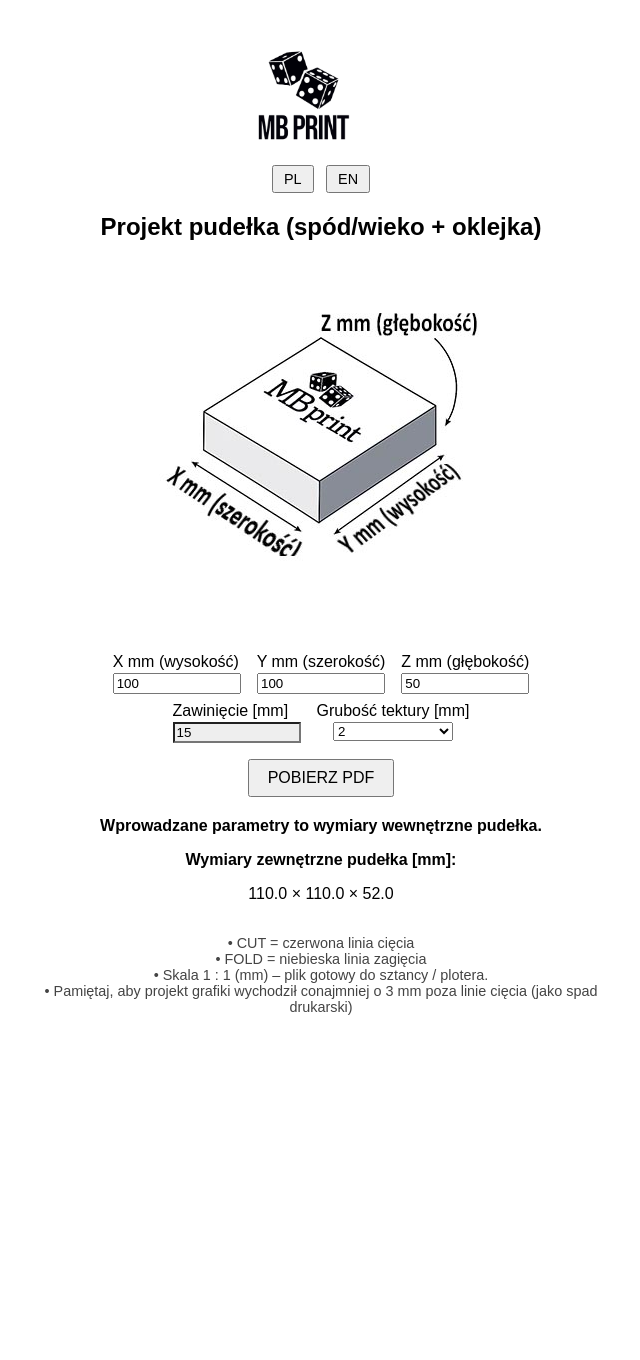
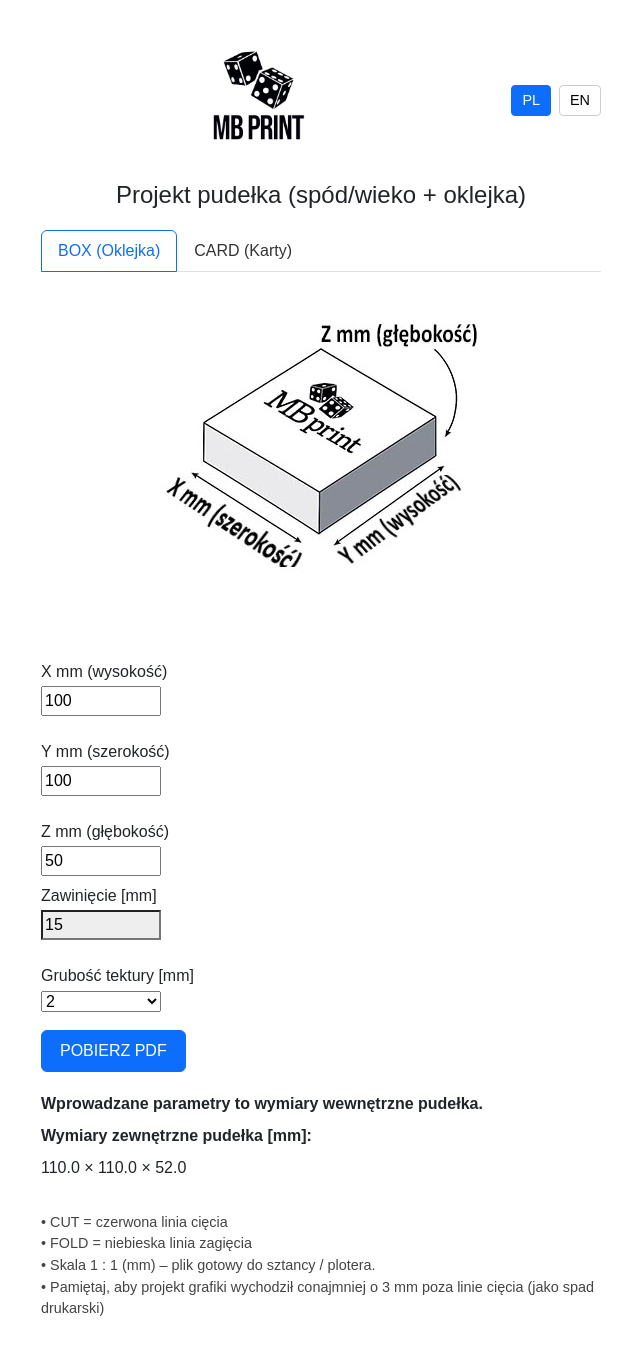
Before and after one commit to Cooval/test2, a Flask app: page / in a window 1280 px wide. Shown: the whole page, without its empty margins (319-959 px from the left). Before the commit the page ends 1015 px from the top, so only its background shows below. Run offline with Flask 3, Linux system fonts and the light colour scheme.

Commit message:
Add distinct tools for box and card generation with language switching
Implement a tabbed interface for Box and Card generators, add a global language switcher, and create a new backend route for card generation.

Replit-Commit-Author: Agent
Replit-Commit-Session-Id: ea9eac65-d77b-4b71-a649-18a6bc8e40fc
Replit-Commit-Checkpoint-Type: full_checkpoint
Replit-Commit-Event-Id: f676c67f-a653-4573-9c2b-86e90a903e24
Replit-Commit-Screenshot-Url: https://storage.googleapis.com/screenshot-production-us-central1/75097767-9d72-414e-9a4f-e985c46ed3aa/ea9eac65-d77b-4b71-a649-18a6bc8e40fc/dT6OWdz
Replit-Helium-Checkpoint-Created: true

```diff
--- a/app.py
+++ b/app.py
@@ -45,6 +45,10 @@ def index():
 
     return render_template("index.html")
 
+@app.route("/generate-card", methods=["POST"])
+def generate_card():
+    return "Card Generator Logic Placeholder"
+
 # if __name__ == "__main__":
 #    def open_browser():
 #        time.sleep(1)
--- a/templates/index.html
+++ b/templates/index.html
@@ -2,51 +2,163 @@
 <html lang="pl">
 <head>
     <meta charset="utf-8" />
+    <meta name="viewport" content="width=device-width, initial-scale=1">
     <title>Generator siatki pudełka</title>
+    <link href="https://cdn.jsdelivr.net/npm/bootstrap@5.3.0/dist/css/bootstrap.min.css" rel="stylesheet">
     <style>
-        body{font-family:sans-serif; max-width:580px; margin:40px auto; text-align:center;}
-        label{display:block;margin:8px 0 2px;text-align:left}
-        input[type=number], select{width:120px}
-        input[readonly]{background:#eee}
-        .row{display:flex;gap:16px;flex-wrap:wrap;justify-content:center}
-        button{margin-top:16px;padding:8px 18px;font-size:1rem}
-        .lang-switch{margin-bottom:20px;}
-        .lang-switch button{margin:0 4px;padding:4px 10px;font-size:0.9rem}
-        .box-diagram{position:relative;display:inline-block;margin:20px 0;}
-        .logo{width:150px;margin-bottom:20px;}
+        body {
+            font-family: sans-serif;
+            max-width: 600px;
+            margin: 20px auto;
+            padding: 20px;
+        }
+        .logo {
+            width: 150px;
+            margin-bottom: 20px;
+            display: block;
+            margin-left: auto;
+            margin-right: auto;
+        }
+        .top-bar {
+            display: flex;
+            justify-content: space-between;
+            align-items: center;
+            margin-bottom: 20px;
+        }
+        .lang-switch {
+            display: flex;
+            gap: 8px;
+        }
+        .lang-switch button {
+            padding: 4px 10px;
+            font-size: 0.9rem;
+            border: 1px solid #ccc;
+            background: white;
+            cursor: pointer;
+            border-radius: 4px;
+        }
+        .lang-switch button.active {
+            background: #0d6efd;
+            color: white;
+            border-color: #0d6efd;
+        }
+        .title-section {
+            text-align: center;
+            margin-bottom: 20px;
+        }
+        .title-section h2 {
+            margin: 0;
+            font-size: 1.5rem;
+        }
+        .box-diagram {
+            position: relative;
+            display: inline-block;
+            margin: 20px auto;
+            width: 100%;
+            text-align: center;
+        }
+        .box-diagram img {
+            max-width: 100%;
+            height: auto;
+        }
+        label {
+            display: block;
+            margin: 8px 0 2px;
+            text-align: left;
+        }
+        input[type=number], select {
+            width: 120px;
+        }
+        input[readonly] {
+            background: #eee;
+        }
+        .row {
+            display: flex;
+            gap: 16px;
+            flex-wrap: wrap;
+            justify-content: center;
+        }
+        button[type=submit] {
+            margin-top: 16px;
+            padding: 8px 18px;
+            font-size: 1rem;
+        }
+        .info-section {
+            margin-top: 20px;
+            text-align: left;
+        }
+        .info-section p {
+            margin-bottom: 8px;
+        }
+        .notes {
+            margin-top: 32px;
+            font-size: 0.9em;
+            color: #444;
+        }
+        .nav-tabs .nav-link {
+            color: #333;
+        }
+        .nav-tabs .nav-link.active {
+            color: #0d6efd;
+            border-color: #0d6efd;
+        }
     </style>
 </head>
 <body>
+<div class="top-bar">
     <img class="logo" src="{{ url_for('static', filename='MB-print-logo11.png') }}" alt="MB print logo"/>
     <div class="lang-switch">
-    <button type="button" data-lang="pl">PL</button>
-    <button type="button" data-lang="en">EN</button>
+        <button type="button" data-lang="pl" class="lang-btn active">PL</button>
+        <button type="button" data-lang="en" class="lang-btn">EN</button>
     </div>
-<h2 id="title">Projekt pudełka (spód/wieko + oklejka)</h2>
+</div>
 
+<div class="title-section">
+    <h2 id="main-title">Projekt pudełka (spód/wieko + oklejka)</h2>
+</div>
+
+<!-- Bootstrap Tabs -->
+<ul class="nav nav-tabs" role="tablist">
+    <li class="nav-item" role="presentation">
+        <button class="nav-link active" id="box-tab" data-bs-toggle="tab" data-bs-target="#box-content" type="button" role="tab" aria-controls="box-content" aria-selected="true">
+            <span id="tab-box-label">BOX (Oklejka)</span>
+        </button>
+    </li>
+    <li class="nav-item" role="presentation">
+        <button class="nav-link" id="card-tab" data-bs-toggle="tab" data-bs-target="#card-content" type="button" role="tab" aria-controls="card-content" aria-selected="false">
+            <span id="tab-card-label">CARD (Karty)</span>
+        </button>
+    </li>
+</ul>
+
+<div class="tab-content">
+    <!-- BOX Tab -->
+    <div class="tab-pane fade show active" id="box-content" role="tabpanel" aria-labelledby="box-tab">
         <div class="box-diagram">
             <img id="box-image" src="{{ url_for('static', filename='pud_pl.jpg') }}" alt="Box dimensions"/>
         </div>
 
-<form method="post">
+        <form method="post" action="/">
+            <input type="hidden" name="language" id="language-input" value="pl">
+
             <div class="row">
                 <div>
                     <label id="label-height">X mm (wysokość)</label>
-            <input type="number" step="0.1" name="L"   value="100" required />
+                    <input type="number" step="0.1" name="L" value="100" required />
                 </div>
                 <div>
                     <label id="label-width">Y mm (szerokość)</label>
-            <input type="number" step="0.1" name="B"   value="100" required />
+                    <input type="number" step="0.1" name="B" value="100" required />
                 </div>
                 <div>
                     <label id="label-depth">Z mm (głębokość)</label>
-            <input type="number" step="0.1" name="H"   value="50"  required />
+                    <input type="number" step="0.1" name="H" value="50" required />
                 </div>
             </div>
             <div class="row">
                 <div>
                     <label id="label-flap">Zawinięcie&nbsp;[mm]</label>
-            <input type="number" step="0.1" name="R"   value="15" readonly />
+                    <input type="number" step="0.1" name="R" value="15" readonly />
                 </div>
                 <div>
                     <label id="label-thick">Grubość tektury&nbsp;[mm]</label>
@@ -58,32 +170,62 @@
                 </div>
             </div>
 
-    <button id="download" type="submit">POBIERZ PDF</button>
+            <button id="box-download" type="submit" class="btn btn-primary">POBIERZ PDF</button>
         </form>
 
-<p id="internal-info" style="margin-top:20px;font-weight:bold"></p>
-<p id="external-label" style="font-weight:bold"></p>
-<p id="external" style="margin-bottom:20px"></p>
+        <div class="info-section">
+            <p id="internal-info" style="font-weight: bold;"></p>
+            <p id="external-label" style="font-weight: bold;"></p>
+            <p id="external"></p>
+        </div>
 
-<p style="margin-top:32px;font-size:0.9em;color:#444">
+        <div class="notes">
             <span id="note1">• CUT = czerwona linia ciągła</span><br/>
             <span id="note2">• FOLD = niebieska linia przerywana</span><br/>
             <span id="note3">• Skala 1 : 1 (mm) – plik gotowy do sztancy / plotera.</span><br/>
             <span id="note4">• Pamiętaj, aby projekt grafiki wychodził conajmniej 3 mm poza linie cięcia (jako spad drukarski).</span>
-</p>
+        </div>
+    </div>
 
+    <!-- CARD Tab -->
+    <div class="tab-pane fade" id="card-content" role="tabpanel" aria-labelledby="card-tab">
+        <form method="post" action="/generate-card">
+            <input type="hidden" name="language" id="card-language-input" value="pl">
+
+            <div class="row" style="margin-top: 20px;">
+                <div>
+                    <label id="label-card-width">Szerokość [mm]</label>
+                    <input type="number" step="0.1" name="width" value="100" required />
+                </div>
+                <div>
+                    <label id="label-card-height">Wysokość [mm]</label>
+                    <input type="number" step="0.1" name="height" value="50" required />
+                </div>
+            </div>
+
+            <button id="card-download" type="submit" class="btn btn-primary">POBIERZ PDF</button>
+        </form>
+    </div>
+</div>
+
+<script src="https://cdn.jsdelivr.net/npm/bootstrap@5.3.0/dist/js/bootstrap.bundle.min.js"></script>
 <script>
 const translations = {
     pl: {
-        title: 'Projekt pudełka (spód/wieko + oklejka)',
+        mainTitle: 'Projekt pudełka (spód/wieko + oklejka)',
+        tabBox: 'BOX (Oklejka)',
+        tabCard: 'CARD (Karty)',
         height: 'X mm (wysokość)',
         width: 'Y mm (szerokość)',
         depth: 'Z mm (głębokość)',
         flap: 'Zawinięcie [mm]',
         thick: 'Grubość tektury [mm]',
-        button: 'POBIERZ PDF',
+        boxButton: 'POBIERZ PDF',
+        cardWidth: 'Szerokość [mm]',
+        cardHeight: 'Wysokość [mm]',
+        cardButton: 'POBIERZ PDF',
         internal: 'Wprowadzane parametry to wymiary wewnętrzne pudełka.',
-        extLabel: 'Wymiary zewnętrzne pudełka [mm]:' ,
+        extLabel: 'Wymiary zewnętrzne pudełka [mm]:',
         note1: '• CUT = czerwona linia cięcia',
         note2: '• FOLD = niebieska linia zagięcia',
         note3: '• Skala 1 : 1 (mm) – plik gotowy do sztancy / plotera.',
@@ -91,33 +233,54 @@ const translations = {
         image: "{{ url_for('static', filename='pud_pl.jpg') }}"
     },
     en: {
-        title: 'Box design (bottom/top + wrapper)',
+        mainTitle: 'Box design (bottom/top + wrapper)',
+        tabBox: 'BOX (Wrapper)',
+        tabCard: 'CARD (Cards)',
         height: 'X mm (height)',
         width: 'Y mm (width)',
         depth: 'Z mm (depth)',
         flap: 'Flap [mm]',
         thick: 'Cardboard thickness [mm]',
-        button: 'DOWNLOAD PDF',
+        boxButton: 'DOWNLOAD PDF',
+        cardWidth: 'Width [mm]',
+        cardHeight: 'Height [mm]',
+        cardButton: 'DOWNLOAD PDF',
         internal: 'Entered parameters refer to internal box dimensions.',
-        extLabel: 'External box dimensions [mm]:' ,
+        extLabel: 'External box dimensions [mm]:',
         note1: '• CUT = red solid line',
         note2: '• FOLD = blue dashed line',
         note3: '• Scale 1 : 1 (mm) – ready for die-cut / plotter.',
-        note4: '• Remember that the graphic design should extend at least 3 mm beyond the cutting lines (as a printing bleed))',
+        note4: '• Remember that the graphic design should extend at least 3 mm beyond the cutting lines (as a printing bleed)',
         image: "{{ url_for('static', filename='pud_en.jpg') }}"
     }
 };
 
+let currentLang = 'pl';
+
 function setLang(lang) {
+    currentLang = lang;
     const t = translations[lang];
     document.documentElement.lang = lang;
-    document.getElementById('title').textContent = t.title;
+
+    // Update main title and tabs
+    document.getElementById('main-title').textContent = t.mainTitle;
+    document.getElementById('tab-box-label').textContent = t.tabBox;
+    document.getElementById('tab-card-label').textContent = t.tabCard;
+
+    // Update BOX form labels
     document.getElementById('label-height').textContent = t.height;
     document.getElementById('label-width').textContent = t.width;
     document.getElementById('label-depth').textContent = t.depth;
     document.getElementById('label-flap').textContent = t.flap;
     document.getElementById('label-thick').textContent = t.thick;
-    document.getElementById('download').textContent = t.button;
+    document.getElementById('box-download').textContent = t.boxButton;
+
+    // Update CARD form labels
+    document.getElementById('label-card-width').textContent = t.cardWidth;
+    document.getElementById('label-card-height').textContent = t.cardHeight;
+    document.getElementById('card-download').textContent = t.cardButton;
+
+    // Update info and notes
     document.getElementById('internal-info').textContent = t.internal;
     document.getElementById('external-label').textContent = t.extLabel;
     document.getElementById('note1').textContent = t.note1;
@@ -125,10 +288,21 @@ function setLang(lang) {
     document.getElementById('note3').textContent = t.note3;
     document.getElementById('note4').textContent = t.note4;
     document.getElementById('box-image').src = t.image;
+
+    // Update language inputs
+    document.getElementById('language-input').value = lang;
+    document.getElementById('card-language-input').value = lang;
+
+    // Update active button
+    document.querySelectorAll('.lang-btn').forEach(btn => {
+        btn.classList.remove('active');
+    });
+    document.querySelector(`[data-lang="${lang}"]`).classList.add('active');
+
     updateExternal();
 }
 
-document.querySelectorAll('.lang-switch button').forEach(btn => {
+document.querySelectorAll('.lang-btn').forEach(btn => {
     btn.addEventListener('click', () => setLang(btn.dataset.lang));
 });
 
@@ -154,7 +328,7 @@ document.querySelectorAll('input[name=L], input[name=B], input[name=H], select[n
 
 updateExternal();
 
-// initialize to page language
+// Initialize to page language
 setLang(document.documentElement.lang || 'pl');
 </script>
 </body>
```
Also changed, not shown: replit.md (+18 -3 lines). Lines whose indentation alone changed are shown as unchanged.
